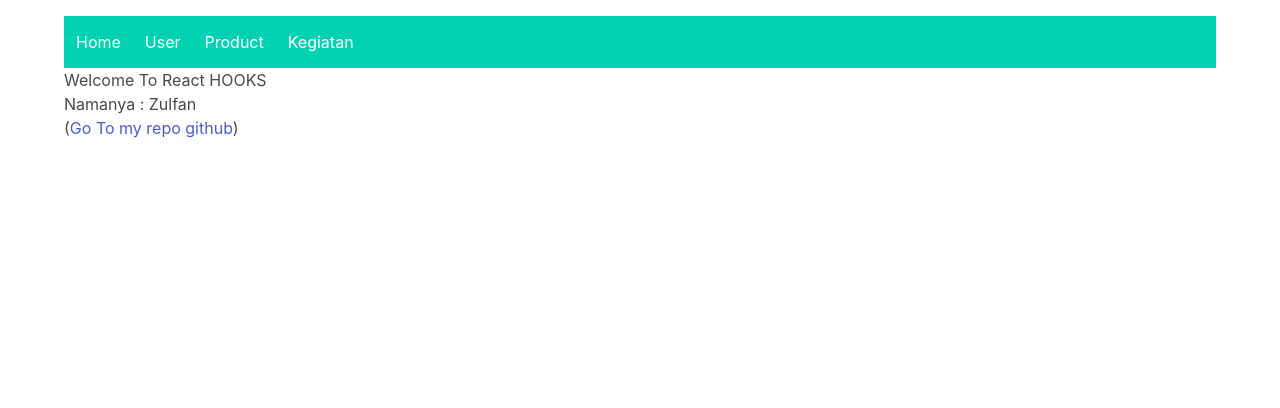
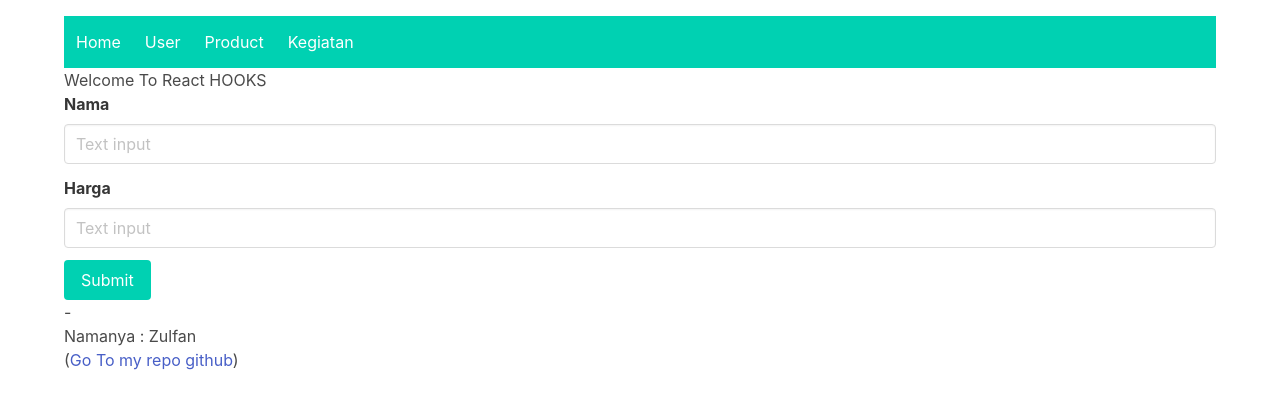
Before and after one commit to zulfan14/react-hooks, a React (Create React App) app: page /addproduct in a window 1280 px wide. Shown: the top 408 px of the page. Built offline with nearby package versions, Linux system fonts and the light colour scheme.

Commit message:
POST Data

```diff
--- a/db.json
+++ b/db.json
@@ -1,17 +1,68 @@
 {
   "products": [
-    { "id": 1, "title": "product1", "price": 899 },
-    { "id": 2, "title": "Product2", "price": 879 },
-    { "id": 3, "title": "Product3", "price": 869 }
+    {
+      "id": 1,
+      "title": "product1",
+      "price": 899
+    },
+    {
+      "id": 2,
+      "title": "Product2",
+      "price": 879
+    },
+    {
+      "id": 3,
+      "title": "Product3",
+      "price": 869
+    },
+    {
+      "title": "product 4",
+      "price": "20000",
+      "id": 4
+    }
   ],
   "users": [
-    { "id": 1, "nama": "Andi", "jk": "lk" },
-    { "id": 2, "nama": "Ani", "jk": "pr" },
-    { "id": 3, "nama": "Budi", "jk": "lk" },
-    { "id": 4, "nama": "Ana", "jk": "pr" }
+    {
+      "id": 1,
+      "nama": "Andi",
+      "jk": "lk"
+    },
+    {
+      "id": 2,
+      "nama": "Ani",
+      "jk": "pr"
+    },
+    {
+      "id": 3,
+      "nama": "Budi",
+      "jk": "lk"
+    },
+    {
+      "id": 4,
+      "nama": "Ana",
+      "jk": "pr"
+    },
+    {
+      "nama": "coba nama",
+      "jk": "pr",
+      "id": 5
+    }
   ],
   "kegiatan": [
-    { "id": 1, "nama": "belajar", "jam": 10 },
-    { "id": 2, "nama": "makan", "jam": 11 }
+    {
+      "id": 1,
+      "nama": "belajar",
+      "jam": 10
+    },
+    {
+      "id": 2,
+      "nama": "makan",
+      "jam": 11
+    },
+    {
+      "nama": "belajar",
+      "jam": "14",
+      "id": 3
+    }
   ]
 }
--- a/src/App.js
+++ b/src/App.js
@@ -1,10 +1,13 @@
 import { useState } from "react";
 import { BrowserRouter, Route, Routes } from "react-router-dom";
 import Header from "./components/Header";
-import KegiatanList from "./components/KegiatanList";
 import Navbar from "./components/Navbar";
-import ProductList from "./components/ProductList";
-import UserLIst from "./components/UserLIst";
+import KegiatanList from "./components/kegiatan/KegiatanList";
+import ProductList from "./components/product/ProductList";
+import UserLIst from "./components/user/UserLIst";
+import AddProduct from "./components/product/AddProduct";
+import AddUser from "./components/user/AddUser";
+import AddKegiatan from "./components/kegiatan/AddKegiatan";
 function App() {
   const [title] = useState("Welcome To React HOOKS");
   // const [number, setNumber] = useState(10);
@@ -28,6 +31,9 @@ function App() {
           <Route path="/user" element={<UserLIst />}></Route>
           <Route path="/kegiatan" element={<KegiatanList />}></Route>
           <Route path="/product" element={<ProductList />}></Route>
+          <Route path="/addproduct" element={<AddProduct />}></Route>
+          <Route path="/adduser" element={<AddUser />}></Route>
+          <Route path="/addkegiatan" element={<AddKegiatan />}></Route>
         </Routes>
       </BrowserRouter>
       <h1>Namanya : {nama}</h1>(
--- a/src/components/Navbar.js
+++ b/src/components/Navbar.js
@@ -4,23 +4,23 @@ const Navbar = () => {
   return (
     <div>
       <nav
-        class="navbar is-primary"
+        className="navbar is-primary"
         role="navigation"
         aria-label="main navigation"
       >
-        <div id="navbarBasicExample" class="navbar-menu">
-          <div class="navbar-start">
-            <a href="http://localhost:3000/" class="navbar-item">
+        <div id="navbarBasicExample" className="navbar-menu">
+          <div className="navbar-start">
+            <a href="http://localhost:3000/" className="navbar-item">
               Home
             </a>
 
-            <a href="http://localhost:3000/user" class="navbar-item">
+            <a href="http://localhost:3000/user" className="navbar-item">
               User
             </a>
-            <a href="http://localhost:3000/product" class="navbar-item">
+            <a href="http://localhost:3000/product" className="navbar-item">
               Product
             </a>
-            <a href="http://localhost:3000/kegiatan" class="navbar-item">
+            <a href="http://localhost:3000/kegiatan" className="navbar-item">
               Kegiatan
             </a>
           </div>
--- /dev/null
+++ b/src/components/kegiatan/AddKegiatan.js
@@ -0,0 +1,64 @@
+import React, { useState } from "react";
+import { useNavigate } from "react-router-dom";
+const AddKegiatan = () => {
+  const [nama, setNama] = useState("");
+  const [jam, setJam] = useState("");
+  const navigate = useNavigate();
+
+  const saveKegiatan = async (e) => {
+    e.preventDefault();
+    const kegiatan = { nama, jam };
+    await fetch("http://localhost:8080/kegiatan", {
+      method: "POST",
+      body: JSON.stringify(kegiatan),
+      headers: { "Content-Type": "application/json" },
+    });
+    navigate("/kegiatan");
+    console.log(kegiatan);
+  };
+
+  return (
+    <div>
+      <form onSubmit={saveKegiatan}>
+        <div className="field">
+          <label className="label">Nama</label>
+          <div className="control">
+            <input
+              className="input"
+              type="text"
+              value={nama}
+              placeholder="Text input"
+              onChange={(e) => {
+                setNama(e.target.value);
+              }}
+            />
+          </div>
+        </div>
+        <div className="field">
+          <label className="label">Jam</label>
+          <div className="control">
+            <input
+              className="input"
+              type="text"
+              value={jam}
+              onChange={(e) => {
+                setJam(e.target.value);
+              }}
+              placeholder="Text input"
+            />
+          </div>
+        </div>
+        <div className="field is-grouped">
+          <div className="control">
+            <button className="button is-primary">Submit</button>
+          </div>
+        </div>
+      </form>
+      <p>
+        {nama} - {jam}
+      </p>
+    </div>
+  );
+};
+
+export default AddKegiatan;
--- a/src/components/KegiatanList.js
+++ b/src/components/kegiatan/KegiatanList.js
@@ -18,10 +18,12 @@ const KegiatanList = () => {
       <h1>Ini adalah Daftar Kegiatan</h1>
       <table className="table is-bordered is-striped is-narrow is-hoverable is-fullwidth">
         <thead>
-          <th>No</th>
-          <th>NAMA</th>
-          <th>HARGA</th>
-          <th>AKSI</th>
+          <tr>
+            <th>No</th>
+            <th>NAMA</th>
+            <th>HARGA</th>
+            <th>AKSI</th>
+          </tr>
         </thead>
         <tbody>
           {kegiatanList.map((kegiatan, index) => (
--- /dev/null
+++ b/src/components/product/AddProduct.js
@@ -0,0 +1,63 @@
+import React, { useState } from "react";
+import { useNavigate } from "react-router-dom";
+const AddProduct = () => {
+  const [title, setTitle] = useState("");
+  const [price, setPrice] = useState("");
+  const navigate = useNavigate();
+
+  const saveProduct = async (e) => {
+    e.preventDefault();
+    const product = { title, price };
+    await fetch("http://localhost:8080/products", {
+      method: "POST",
+      body: JSON.stringify(product),
+      headers: { "Content-Type": "application/json" },
+    });
+    navigate("/product");
+    console.log(product);
+  };
+  return (
+    <div>
+      <form onSubmit={saveProduct}>
+        <div className="field">
+          <label className="label">Nama</label>
+          <div className="control">
+            <input
+              className="input"
+              type="text"
+              value={title}
+              placeholder="Text input"
+              onChange={(e) => {
+                setTitle(e.target.value);
+              }}
+            />
+          </div>
+        </div>
+        <div className="field">
+          <label className="label">Harga</label>
+          <div className="control">
+            <input
+              className="input"
+              type="text"
+              value={price}
+              placeholder="Text input"
+              onChange={(e) => {
+                setPrice(e.target.value);
+              }}
+            />
+          </div>
+        </div>
+        <div className="field is-grouped">
+          <div className="control">
+            <button className="button is-primary">Submit</button>
+          </div>
+        </div>
+      </form>
+      <p>
+        {title} - {price}
+      </p>
+    </div>
+  );
+};
+
+export default AddProduct;
--- a/src/components/ProductList.js
+++ b/src/components/product/ProductList.js
@@ -13,23 +13,25 @@ const ProductList = () => {
     const response = await fetch("http://localhost:8080/products");
     const data = await response.json();
     setProducts(data);
-    // console.log(data);
+    console.log(data);
   };
 
   return (
     <div>
       <table className="table is-bordered is-striped is-narrow is-hoverable is-fullwidth">
         <thead>
-          <th>NO</th>
-          <th>NAMA</th>
-          <th>HARGA</th>
-          <th>AKSI</th>
+          <tr>
+            <th>NO</th>
+            <th>NAMA</th>
+            <th>HARGA</th>
+            <th>AKSI</th>
+          </tr>
         </thead>
         <tbody>
           {products.map((product, index) => (
             <tr key={product.id}>
               <td>{index + 1}</td>
-              <td>{product.nama}</td>
+              <td>{product.title}</td>
               <td>{product.price}</td>
               <td>
                 <button className="button is-small is-info mr-2">Edit</button>
--- /dev/null
+++ b/src/components/user/AddUser.js
@@ -0,0 +1,62 @@
+import React, { useState } from "react";
+import { useNavigate } from "react-router-dom";
+
+const AddUser = () => {
+  const [nama, setNama] = useState("");
+  const [jk, setJK] = useState("");
+  const navigate = useNavigate();
+
+  const saveUser = async (e) => {
+    e.preventDefault();
+    const user = { nama, jk };
+    await fetch("http://localhost:8080/users", {
+      method: "POST",
+      body: JSON.stringify(user),
+      headers: { "Content-Type": "application/json" },
+    });
+    navigate("/user");
+    console.log(user);
+  };
+  return (
+    <div>
+      <form onSubmit={saveUser}>
+        <div className="field">
+          <label className="label">Nama</label>
+          <div className="control">
+            <input
+              className="input"
+              type="text"
+              value={nama}
+              placeholder="Text input"
+              onChange={(e) => {
+                setNama(e.target.value);
+              }}
+            />
+          </div>
+        </div>
+        <div className="field">
+          <label className="label">JK</label>
+          <div className="control">
+            <input
+              className="input"
+              type="text"
+              placeholder="Text input"
+              value={jk}
+              onChange={(e) => setJK(e.target.value)}
+            />
+          </div>
+        </div>
+        <div className="field is-grouped">
+          <div className="control">
+            <button className="button is-primary">Submit</button>
+          </div>
+        </div>
+      </form>
+      <p>
+        {nama} - {jk}
+      </p>
+    </div>
+  );
+};
+
+export default AddUser;
--- a/src/components/UserLIst.js
+++ b/src/components/user/UserLIst.js
@@ -18,15 +18,17 @@ const UserLIst = () => {
     <div>
       <table className="table is-bordered is-striped is-narrow is-hoverable is-fullwidth">
         <thead>
-          <th>NO</th>
-          <th>NAMA</th>
-          <th>JENIS KELAMIN</th>
-          <th>AKSI</th>
+          <tr>
+            <th>NO</th>
+            <th>NAMA</th>
+            <th>JENIS KELAMIN</th>
+            <th>AKSI</th>
+          </tr>
         </thead>
         <tbody>
           {usersList.map((user, index) => (
             <tr key={user.id}>
-              <td>{user.index}</td>
+              <td>{index + 1}</td>
               <td>{user.nama}</td>
               <td>{user.jk}</td>
               <td>
```
